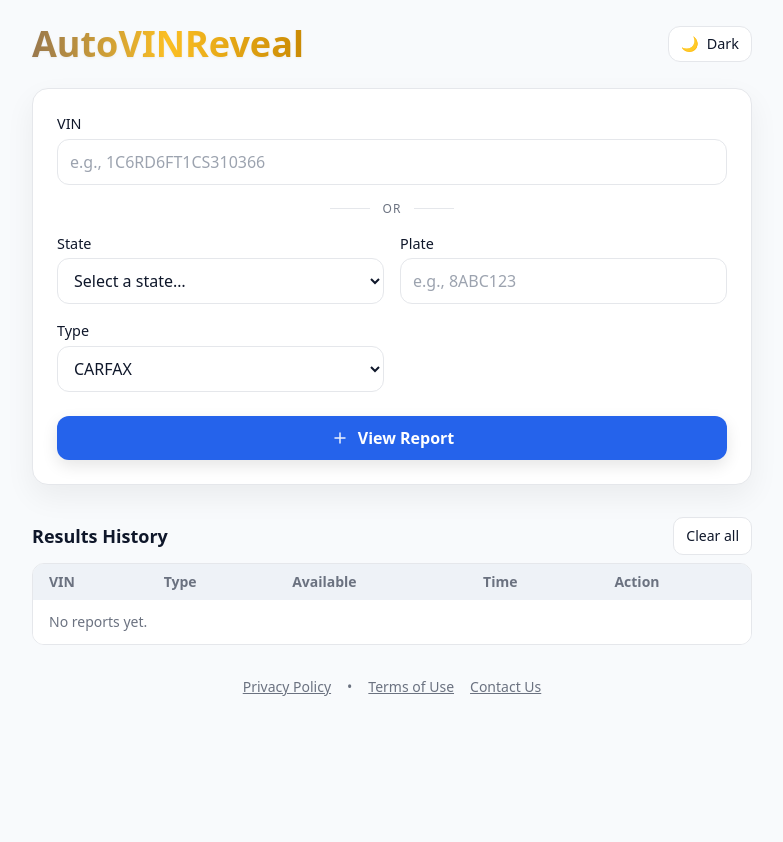
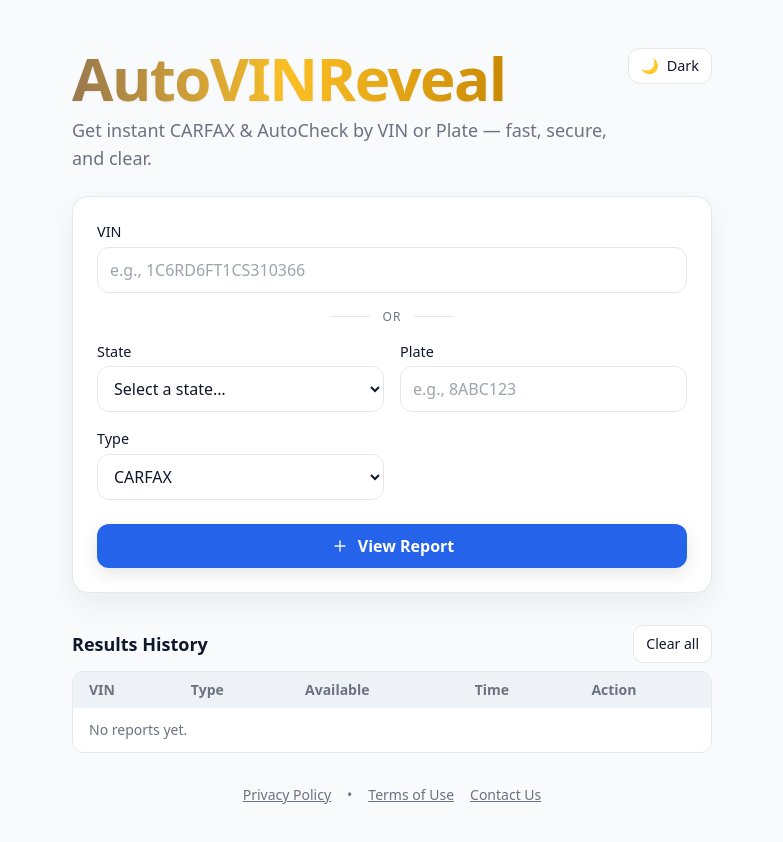
Before and after one commit to niyi-lab/projectecho, a website: page public/index.html in a window 1280 px wide. Shown: the whole page, without its empty margins (248-1031 px from the left). Before the commit the page ends 800 px from the top, so only its background shows below. Drawn offline with nearby package versions, Linux system fonts and the light colour scheme; no server answers.

Commit message:
more des

```diff
--- a/public/index.html
+++ b/public/index.html
@@ -1,4 +1,3 @@
-
 <!doctype html>
 <html lang="en" class="h-full">
 
@@ -29,20 +28,25 @@
 <body class="h-full">
   <div class="max-w-3xl mx-auto p-6">
     <!-- Header -->
-    <div class="flex items-center justify-between">
-      <a href="/"
-   class="text-4xl font-extrabold bg-gradient-to-r from-[rgb(153,120,77)] via-amber-400 to-yellow-600 bg-clip-text text-transparent drop-shadow-sm">
-  AutoVINReveal
-</a>
+     <div class="max-w-6xl mx-auto px-6 lg:px-10 py-6">
+    <!-- Hero: brand + theme toggle -->
+    <div class="flex items-start justify-between gap-4">
+      <div>
+        <a href="/"
+           class="text-5xl lg:text-6xl font-extrabold bg-gradient-to-r from-[rgb(153,120,77)] via-amber-400 to-yellow-600 bg-clip-text text-transparent drop-shadow-sm tracking-tight">
+          AutoVINReveal
+        </a>
+        <p class="mt-2 text-base lg:text-lg" style="color:var(--muted)">
+          Get instant CARFAX & AutoCheck by VIN or Plate — fast, secure, and clear.
+        </p>
+      </div>
 
       <div class="flex gap-3">
-        <button id="themeBtn" class="theme-btn">
+        <button id="themeBtn" class="theme-btn" type="button" aria-label="Toggle theme">
           <span class="icon">🌙</span><span class="label">Dark</span>
         </button>
-        <!--   <button id="loginBtn" class="btn-outline">🔑 Login</button>  -->
       </div>
     </div>
-
     <!-- Form card -->
     <div class="relative mt-6 card">
       <form id="f" class="space-y-4">
```
